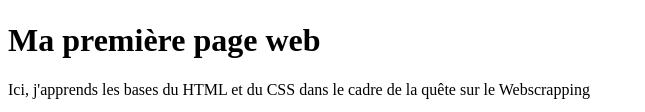
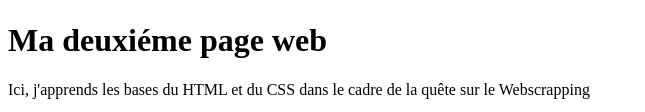
Before and after one commit to CyrilGamboa/helloWorld, a plain HTML site: page index.html in a window 1280 px wide. Shown: the part 311-423 px from the top of the page, without its empty margins (0-645 px from the left). Drawn offline with Linux system fonts and the light colour scheme.

Commit message:
Changed h1

```diff
--- a/index.html
+++ b/index.html
@@ -1,13 +1,13 @@
 i<!DOCTYPE html>
 <html>
 <head>
-	<title> Ma première page web  </title>
+	<title> Ma deuxiéme page web  </title>
 	<meta charset="UTF-8">
 </head>
 
 <body>
 	<img src= "https://res.cloudinary.com/wildcodeschool/image/upload/c_fill,h_50/v1/static/irjoy97aq0eol8bf6959">
-	<h1> Ma première page web </h1>
+	<h1> Ma deuxiéme page web </h1>
 		<p> Ici, j'apprends les bases du HTML et du CSS dans le cadre de la quête sur le Webscrapping
 		</p>
 		<h2> Cette page entre dans le cadre de la formation à la Wild </h2>
```
